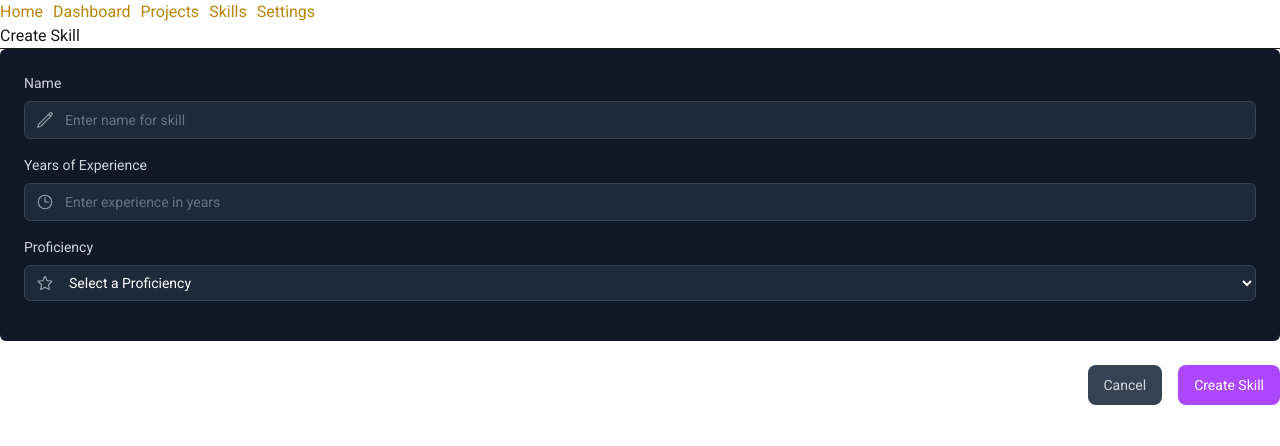
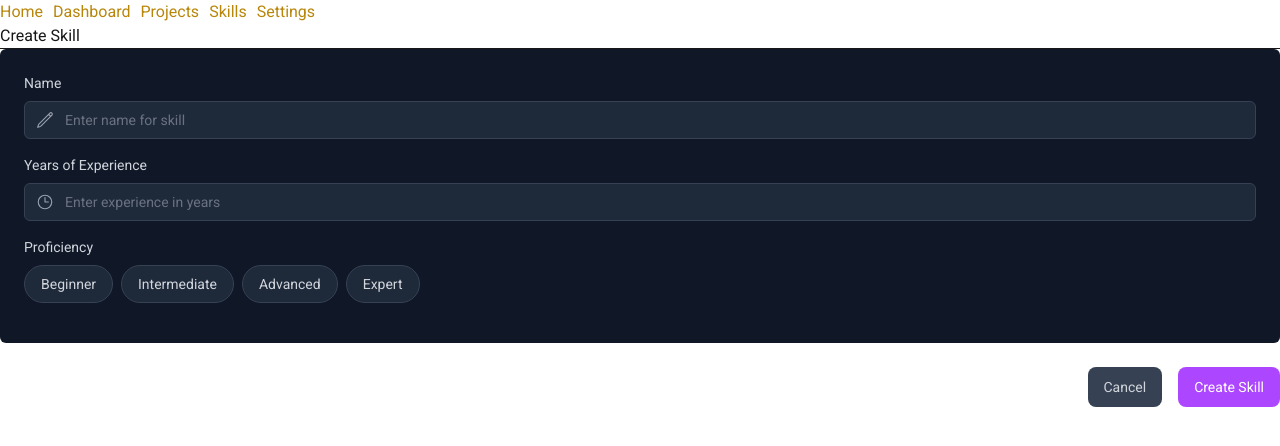
Before and after one commit to neurothrone/zanestacked-nextjs, a Next.js app: page /admin/skills/create in a window 1280 px wide. Shown: the top 446 px of the page. Built offline with nearby package versions, Linux system fonts and the light colour scheme.

Commit message:
feat: enhance CreateSkillForm and EditSkillForm with ProficiencySegmentedControl and improved state management

```diff
--- a/src/lib/validation/skill-schema.ts
+++ b/src/lib/validation/skill-schema.ts
@@ -14,9 +14,11 @@ const SkillSchema = z.object({
     .int("Must be an integer.")
     .min(1, "Please enter at least 1 year of experience.")
     .lte(50, "Too experienced... are you immortal?"),
-  proficiency: z.enum(["Beginner", "Intermediate", "Advanced", "Expert"], {
-    invalid_type_error: "Please select a valid proficiency level.",
-  }),
+  proficiency: z
+    .string()
+    .refine((val) => ["Beginner", "Intermediate", "Advanced", "Expert"].includes(val), {
+      message: "Please select a proficiency level.",
+    }),
 });
 
 export default SkillSchema;
--- a/src/ui/components/admin/skills/CreateSkillForm.tsx
+++ b/src/ui/components/admin/skills/CreateSkillForm.tsx
@@ -1,25 +1,22 @@
 "use client";
 
 import Link from "next/link";
-import { useActionState } from "react";
+import { useActionState, useState } from "react";
 import {
   PencilIcon,
   ClockIcon,
-  StarIcon,
 } from "@heroicons/react/24/outline";
 import { createSkill, SkillFormState } from "@/src/lib/actions/skill-actions";
 import { Button } from "@/src/ui/components/Button";
+import ProficiencySegmentedControl from "@/src/ui/components/admin/skills/ProficiencySegmentedControl";
 
 const CreateSkillForm = () => {
   const initialState: SkillFormState = { message: null, errors: {} };
   const [state, formAction] = useActionState(createSkill, initialState);
 
-  const proficiencies = [
-    { id: "Beginner", name: "Beginner" },
-    { id: "Intermediate", name: "Intermediate" },
-    { id: "Advanced", name: "Advanced" },
-    { id: "Expert", name: "Expert" },
-  ];
+  const [name, setName] = useState("");
+  const [yearsOfExperience, setYearsOfExperience] = useState("");
+  const [proficiency, setProficiency] = useState("");
 
   return (
     <form action={formAction}>
@@ -37,6 +34,8 @@ const CreateSkillForm = () => {
               placeholder="Enter name for skill"
               className="peer block w-full rounded-md border border-gray-700 bg-gray-800 py-2 pl-10 text-sm text-white placeholder:text-gray-500 outline-none focus:ring-2 focus:ring-indigo-500"
               aria-describedby="name-error"
+              value={name}
+              onChange={(e) => setName(e.target.value)}
             />
             <PencilIcon
               className="pointer-events-none absolute left-3 top-1/2 h-[18px] w-[18px] -translate-y-1/2 text-gray-400 peer-focus:text-white"/>
@@ -62,6 +61,8 @@ const CreateSkillForm = () => {
               placeholder="Enter experience in years"
               className="peer block w-full rounded-md border border-gray-700 bg-gray-800 py-2 pl-10 text-sm text-white placeholder:text-gray-500 outline-none focus:ring-2 focus:ring-indigo-500"
               aria-describedby="yearsOfExperience-error"
+              value={yearsOfExperience}
+              onChange={(e) => setYearsOfExperience(e.target.value)}
             />
             <ClockIcon
               className="pointer-events-none absolute left-3 top-1/2 h-[18px] w-[18px] -translate-y-1/2 text-gray-400 peer-focus:text-white"/>
@@ -79,24 +80,11 @@ const CreateSkillForm = () => {
             Proficiency
           </label>
           <div className="relative">
-            <select
-              id="proficiency"
-              name="proficiency"
-              className="peer block w-full cursor-pointer rounded-md border border-gray-700 bg-gray-800 py-2 pl-10 text-sm text-white outline-none focus:ring-2 focus:ring-indigo-500"
-              defaultValue=""
-              aria-describedby="proficiency-error"
-            >
-              <option value="" disabled>
-                Select a Proficiency
-              </option>
-              {proficiencies.map((proficiency) => (
-                <option key={proficiency.id} value={proficiency.id}>
-                  {proficiency.name}
-                </option>
-              ))}
-            </select>
-            <StarIcon
-              className="pointer-events-none absolute left-3 top-1/2 h-[18px] w-[18px] -translate-y-1/2 text-gray-400 peer-focus:text-white"/>
+            <ProficiencySegmentedControl
+              selected={proficiency}
+              onChange={setProficiency}
+            />
+            <input type="hidden" name="proficiency" value={proficiency}/>
           </div>
           {state.errors?.proficiency?.map((error: string) => (
             <p className="mt-2 text-sm text-red-400" key={error}>
--- a/src/ui/components/admin/skills/EditSkillForm.tsx
+++ b/src/ui/components/admin/skills/EditSkillForm.tsx
@@ -1,29 +1,30 @@
 "use client";
 
 import Link from "next/link";
-import { useActionState } from "react";
+import { useActionState, useState } from "react";
 import {
   PencilIcon,
   ClockIcon,
-  StarIcon,
 } from "@heroicons/react/24/outline";
 import { SkillFormState, updateSkill } from "@/src/lib/actions/skill-actions";
 import { Button } from "@/src/ui/components/Button";
 import Skill from "@/src/models/skill";
+import ProficiencySegmentedControl from "@/src/ui/components/admin/skills/ProficiencySegmentedControl";
 
-const EditSkillForm = ({ skill }: { skill: Skill }) => {
+const EditSkillForm = ({
+  skill
+}: {
+  skill: Skill
+}) => {
   const initialState: SkillFormState = { message: null, errors: {} };
   const [state, formAction] = useActionState(
     (prevState: SkillFormState, formData: FormData) => updateSkill(skill.id, prevState, formData),
     initialState
   );
 
-  const proficiencies = [
-    { id: "Beginner", name: "Beginner" },
-    { id: "Intermediate", name: "Intermediate" },
-    { id: "Advanced", name: "Advanced" },
-    { id: "Expert", name: "Expert" },
-  ];
+  const [name, setName] = useState(skill.name);
+  const [yearsOfExperience, setYearsOfExperience] = useState(skill.yearsOfExperience.toString());
+  const [proficiency, setProficiency] = useState(skill.proficiency);
 
   return (
     <form action={formAction}>
@@ -39,9 +40,10 @@ const EditSkillForm = ({ skill }: { skill: Skill }) => {
               name="name"
               type="text"
               placeholder="Enter name for skill"
-              defaultValue={skill.name}
               className="peer block w-full rounded-md border border-gray-700 bg-gray-800 py-2 pl-10 text-sm text-white placeholder:text-gray-500 outline-none focus:ring-2 focus:ring-indigo-500"
               aria-describedby="name-error"
+              value={name}
+              onChange={(e) => setName(e.target.value)}
             />
             <PencilIcon
               className="pointer-events-none absolute left-3 top-1/2 h-[18px] w-[18px] -translate-y-1/2 text-gray-400 peer-focus:text-white"/>
@@ -64,10 +66,11 @@ const EditSkillForm = ({ skill }: { skill: Skill }) => {
               name="yearsOfExperience"
               type="number"
               step="1"
-              defaultValue={skill.yearsOfExperience}
               placeholder="Enter experience in years"
               className="peer block w-full rounded-md border border-gray-700 bg-gray-800 py-2 pl-10 text-sm text-white placeholder:text-gray-500 outline-none focus:ring-2 focus:ring-indigo-500"
               aria-describedby="yearsOfExperience-error"
+              value={yearsOfExperience}
+              onChange={(e) => setYearsOfExperience(e.target.value)}
             />
             <ClockIcon
               className="pointer-events-none absolute left-3 top-1/2 h-[18px] w-[18px] -translate-y-1/2 text-gray-400 peer-focus:text-white"/>
@@ -85,24 +88,11 @@ const EditSkillForm = ({ skill }: { skill: Skill }) => {
             Proficiency
           </label>
           <div className="relative">
-            <select
-              id="proficiency"
-              name="proficiency"
-              className="peer block w-full cursor-pointer rounded-md border border-gray-700 bg-gray-800 py-2 pl-10 text-sm text-white outline-none focus:ring-2 focus:ring-indigo-500"
-              defaultValue={skill.proficiency}
-              aria-describedby="proficiency-error"
-            >
-              <option value="" disabled>
-                Select a Proficiency
-              </option>
-              {proficiencies.map((proficiency) => (
-                <option key={proficiency.id} value={proficiency.id}>
-                  {proficiency.name}
-                </option>
-              ))}
-            </select>
-            <StarIcon
-              className="pointer-events-none absolute left-3 top-1/2 h-[18px] w-[18px] -translate-y-1/2 text-gray-400 peer-focus:text-white"/>
+            <ProficiencySegmentedControl
+              selected={proficiency}
+              onChange={setProficiency}
+            />
+            <input type="hidden" name="proficiency" value={proficiency}/>
           </div>
           {state.errors?.proficiency?.map((error: string) => (
             <p className="mt-2 text-sm text-red-400" key={error}>
```
